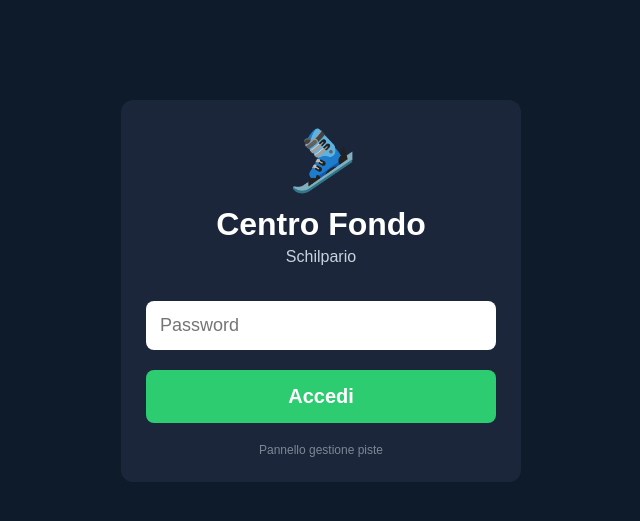
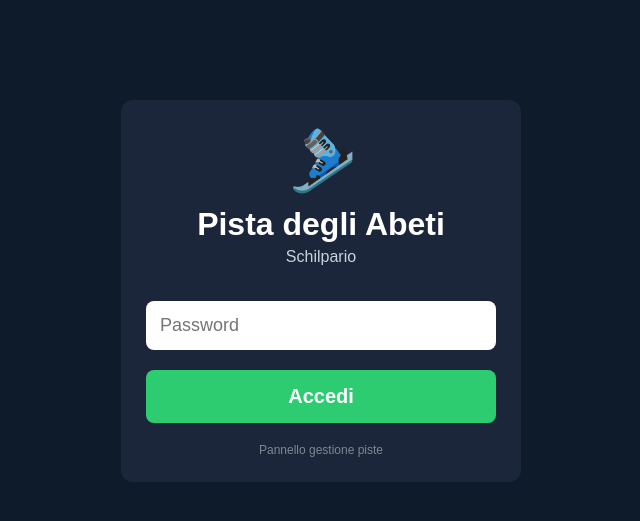
Before and after one commit to emiliomaj60-lang/stato-pista-schilpario, a Flask app: page /login in a window 1280 px wide. Shown: the top 521 px of the page, without its empty margins (319-959 px from the left). Run offline with Flask 3, Linux system fonts and the light colour scheme.

Commit message:
Add files via upload

```diff
--- a/templates/login.html
+++ b/templates/login.html
@@ -107,7 +107,7 @@ button:hover{
 🎿
 </div>
 
-<h1>Centro Fondo</h1>
+<h1>Pista degli Abeti</h1>
 
 <div class="sottotitolo">
 Schilpario
--- a/templates/orari.html
+++ b/templates/orari.html
@@ -78,7 +78,7 @@ html,body{
     </div>
 
     <div class="sottotitolo">
-        Centro Fondo Schilpario
+        Pista degli abeti Schilpario
     </div>
 
 </div>
```
